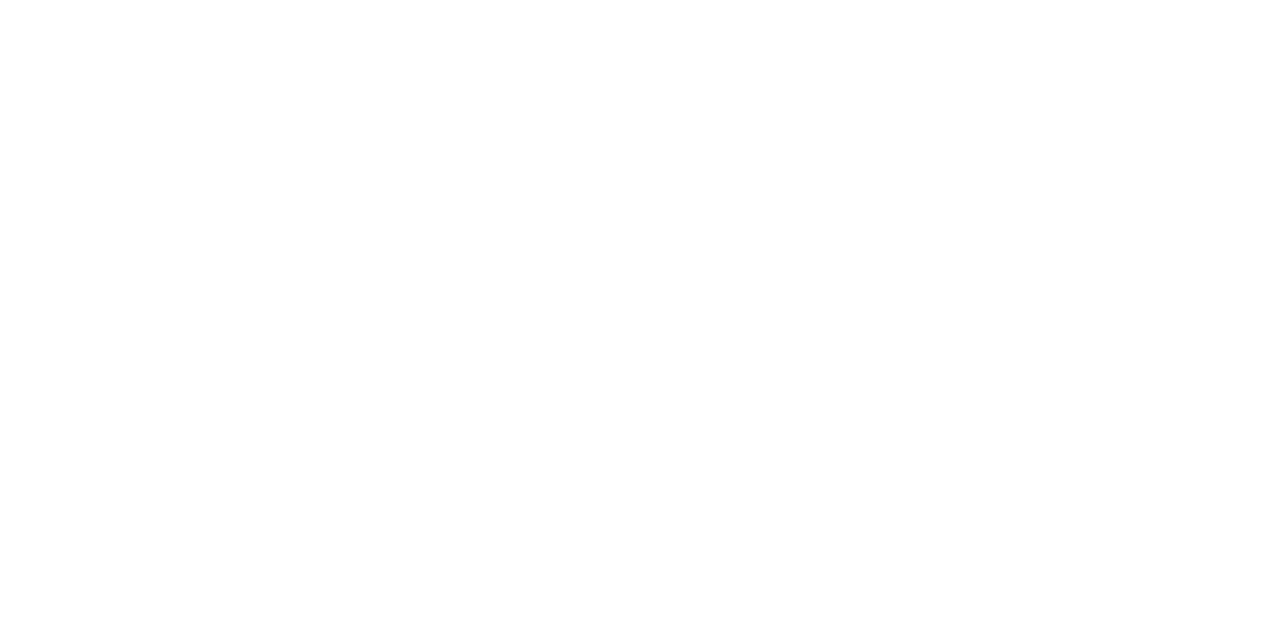
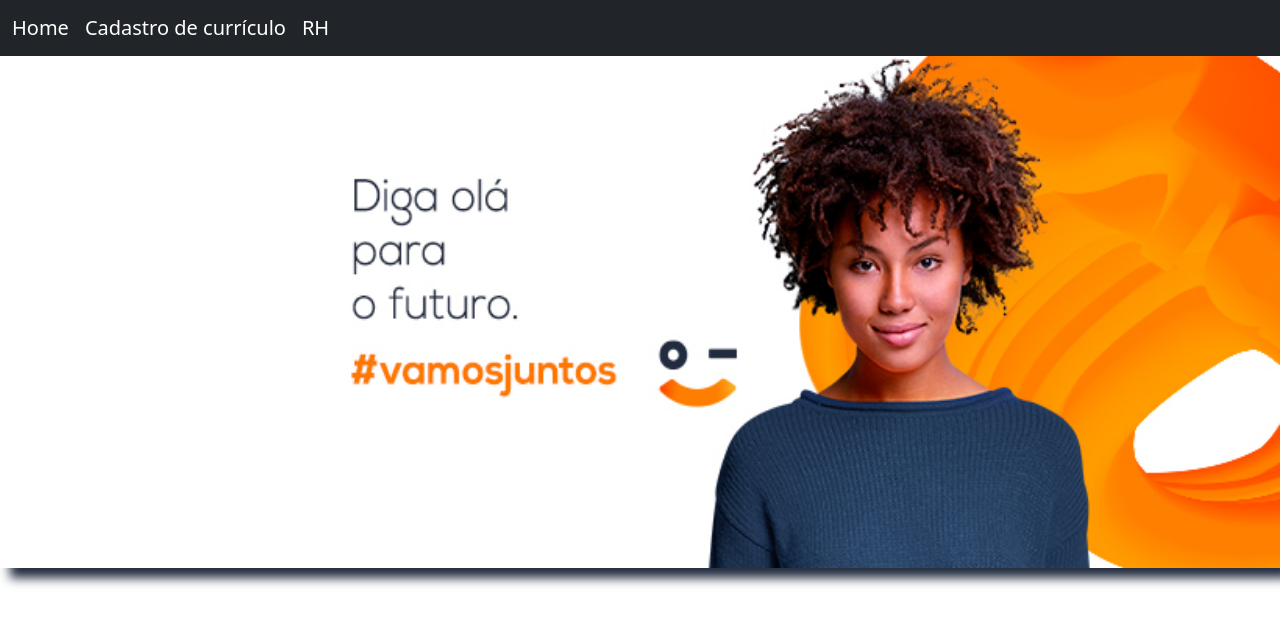
Before and after one commit to MarianaConsolaro/Projeto_rh_cadastro, a React (Create React App) app in the folder Taking-ProjetoRh-GitHub/: page /Home in a window 1280 px wide. Before the commit this address had no page. Shown: the top 624 px of the page. Built offline with nearby package versions, Linux system fonts and the light colour scheme.

Commit message:
Criação da home page

```diff
--- a/Taking-ProjetoRh-GitHub/src/App.css
+++ b/Taking-ProjetoRh-GitHub/src/App.css
@@ -244,3 +244,16 @@
 border:none;
 box-shadow: 6px 6px 12px;
 }
+
+
+
+
+.TK {
+
+  justifly-content: center;
+  align-items:center;
+  width: 100vw;
+  height: 40vw;
+  box-shadow: 10px 10px 10px #222C3F;
+
+}
--- a/Taking-ProjetoRh-GitHub/src/App.js
+++ b/Taking-ProjetoRh-GitHub/src/App.js
@@ -2,6 +2,11 @@
 import { Routes, Route } from "react-router-dom";
 import Cadastro from './components/Cadastro';
 import ListagemFiltro from './components/ListagemFiltro';
+import Home from './components/Home'
+
+
+
+
 
 
 
@@ -11,9 +16,13 @@
 
 
       <Routes>
+      <Route path = "/Home" element = {<Home/>} />
+        <Route path = "/Cadastro" element = {<Cadastro/>} />
+        <Route path = "/listagemfiltro" element = {<ListagemFiltro/>} />
 
-        <Route path = "/" element = {<Cadastro/>} />
-        <Route path = "/listagemfiltro" element = {<ListagemFiltro/>} />
+
+
+
 
       </Routes>
 
--- /dev/null
+++ b/Taking-ProjetoRh-GitHub/src/components/Home.js
@@ -0,0 +1,28 @@
+import { Link, NavLink } from 'react-router-dom';
+import { Nav, Navbar, NavbarBrand, NavItem } from 'reactstrap';
+import Images from './images';
+
+
+export default function Home(){
+
+
+    return(
+        <>
+
+        <Navbar  color="navbar navbar-dark bg-dark">
+            <NavbarBrand tag={Link} to="/Home">Home</NavbarBrand>
+            <NavbarBrand tag={Link} to="/Cadastro">Cadastro de currículo</NavbarBrand>
+            <NavbarBrand tag={Link} to="/RH">RH</NavbarBrand>
+            <Nav className="me-auto" navbar>
+
+            </Nav>
+
+        </Navbar>
+
+            <div>
+                <img className='TK' src="/LogoTK.png" alt='Imgem da taking'/>
+            </div>
+        </>
+
+    );
+}
```
Also changed, not shown: Taking-ProjetoRh-GitHub/public/LogoTK.png (added), Taking-ProjetoRh-GitHub/public/TK.png (added).
